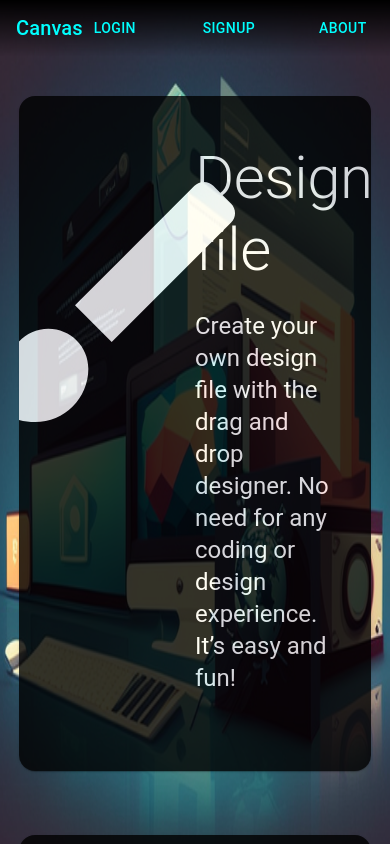
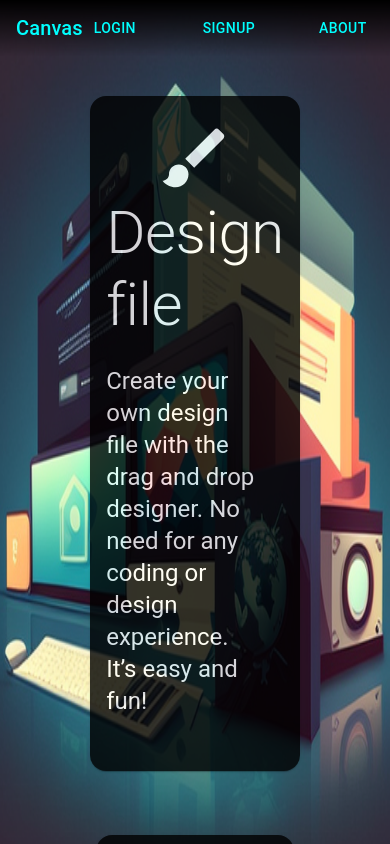
Before and after one commit to 5hubham5ingh/Canvas, a React (Create React App) app: page / in a window 390 px wide. Built offline with nearby package versions, Linux system fonts and the light colour scheme.

Commit message:
made icon size responsive in the cards inside body

```diff
--- a/src/Modules/Body.jsx
+++ b/src/Modules/Body.jsx
@@ -7,7 +7,7 @@ import excel from "./../utils/excel.png";
 import BarChartIcon from "@mui/icons-material/BarChart";
 import "./Styles/body.css";
 function Body() {
-  const iconSize = { fontSize: "20em", color: "white" };
+  const iconSize = { fontSize: "20vw", color: "white" };
   const cards = [
     {
       icon: <BrushIcon sx={iconSize} />,
@@ -26,7 +26,7 @@ function Body() {
     },
 
     {
-      icon: <img src={excel} alt="" width={"300em"} />,
+      icon: <img src={excel} alt="" width={"200vw"} />,
       heading: "Excel file generation",
       para: "Generate an Excel file from your design file with just one click. You can customize the layout and design of your Excel file, and it will look great on any device.",
     },
@@ -71,19 +71,22 @@ function Body() {
             <Grid container>
               <Grid
                 item
-                xs={6}
+                xs={12}
                 sm={6}
+                md={6}
                 sx={{
                   display: "flex",
                   justifyContent: "center",
+                  alignItems: "center",
                 }}
               >
                 {card.icon}
               </Grid>
               <Grid
                 item
-                xs={6}
+                xs={12}
                 sm={6}
+                md={6}
                 sx={{
                   display: "flex",
                   flexDirection: "column",
```
Also changed, not shown: src/utils/delme.html (added), src/utils/delme.json (deleted).
